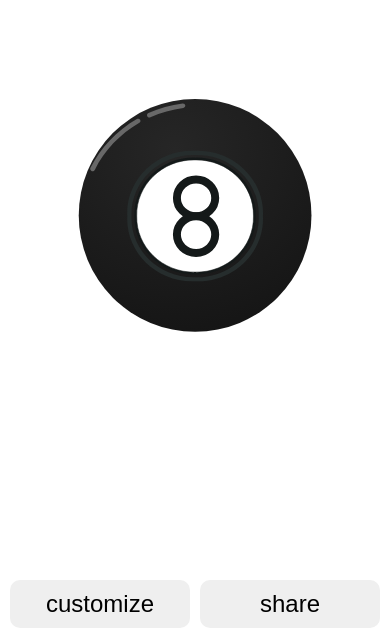
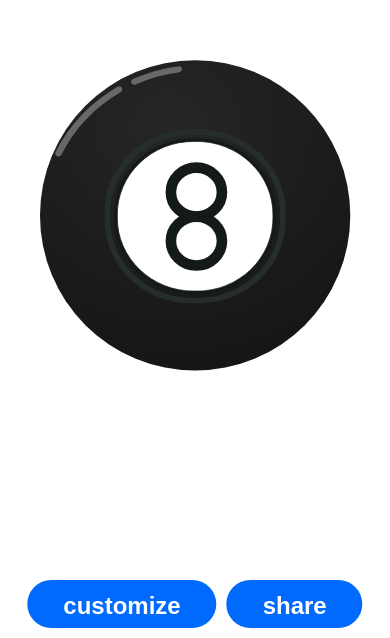
Before and after one commit to notanerd314/ask8ball, a Next.js app in the folder ask8ball/: page / in a window 390 px wide. Shown: the part 206-844 px from the top of the page. Built offline with nearby package versions, Linux system fonts and the light colour scheme.

Commit message:
Responsive design

```diff
--- a/ask8ball/components/Magic8Ball.tsx
+++ b/ask8ball/components/Magic8Ball.tsx
@@ -195,6 +195,7 @@ function Magic8Ball() {
 
   const shakeEightBall = () => {
     if (!isShaking) {
+      console.log("Shook eight ball like your balls")
       audioRef!.current!.play();
       setIsShaking(true);
       setShownResult(false);
@@ -206,6 +207,7 @@ function Magic8Ball() {
         setIsShaking(false);
         setTimeout(() => {
           setEightBallDiceStyle({ transition: "opacity 0.75s ease", opacity: "1" });
+          console.log("Shown result, and you're a ni-")
         }, 750)
       }, 2000);
     }
--- a/ask8ball/styles/BottomButtons.module.css
+++ b/ask8ball/styles/BottomButtons.module.css
@@ -1,25 +1,32 @@
 .bottomButtons {
   gap: 10px;
   margin-bottom: 1em;
-
   position: absolute;
   display: flex;
 
   transform: translate(-50%, -100%);
   top: calc(100% - 10px);
   left: 50%;
-
-  width: calc(100vw - 20px);
   height: 3rem;
 }
 
 .bottomButtons > button {
   flex: 1;
-  font-size: 1.5rem;
-  padding: 10px;
-  border-radius: 0;
+  padding: 0.5em 1.5em;
   cursor: pointer;
 
   border: none;
-  border-radius: 10px;
+  border-radius: 1.5rem;
+
+  font-size: 1.5rem;
+  font-weight: bold;
+
+  background-color: rgb(0, 106, 255);
+  color: white;
+
+  transition: background-color 0.1s linear;
 }
+
+.bottomButtons > button:hover {
+  background-color: rgb(1, 92, 219);
+}
--- a/ask8ball/styles/Magic8Ball.module.css
+++ b/ask8ball/styles/Magic8Ball.module.css
@@ -37,10 +37,6 @@
 }
 
 .eightBall.shake {
-  width: 60%;
-  height: 60%;
-  max-width: 800px;
-  max-height: 800px;
   animation: shake8Ball 0.5s infinite linear;
 }
 
@@ -57,7 +53,7 @@
   align-items: center;
 
   width: 60%;
-  height: 60%;
+  height: auto;
   max-width: 800px;
   max-height: 800px;
 }
@@ -69,7 +65,7 @@
   transform: translate(-50%, -50%);
 
   text-align: center;
-  font-size: 1.25em;
+  font-size: 1.5em;
   font-weight: normal;
   color: white;
   margin: 0;
@@ -82,9 +78,21 @@
   transition: opacity 0.75s ease;
 }
 
-@media only screen and (max-width: 800px) {
+@media screen and (max-width: 900px) {
+  .eightBall {
+    width: 80%;
+    height: auto;
+  }
+
   .eightBallText {
-    font-size: 0.9em;
-    max-width: 100px;
+    font-size: 1em;
+    max-width: 125px;
+  }
+
+  @media screen and (max-width: 500px) {
+    .eightBallText {
+      max-width: 100px;
+      font-size: 0.6em;
+    }
   }
 }
--- a/ask8ball/styles/globals.css
+++ b/ask8ball/styles/globals.css
@@ -92,6 +92,7 @@ body {
   font-family: var(--font);
   font-weight: 400;
   font-style: normal;
+  font-size: 20px;
 }
 
 main {
@@ -108,6 +109,13 @@ dialog {
   padding: 1.5rem;
   border: 2px solid var(--border-color);
   font-size: large;
+}
+
+@media only screen and (max-width: 1000px) {
+  dialog {
+    width: 100vw;
+    height: 100vh;
+  }
 }
 
 .dialogClose {
```
